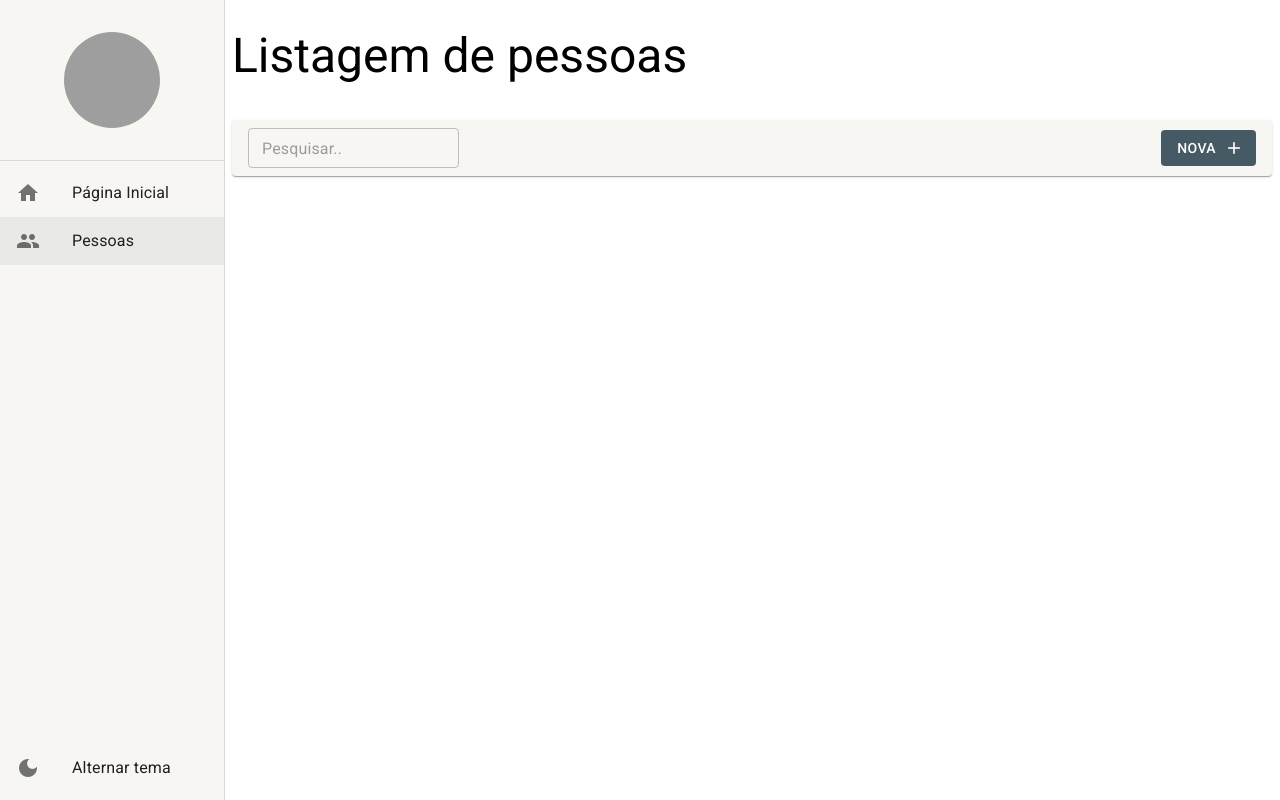
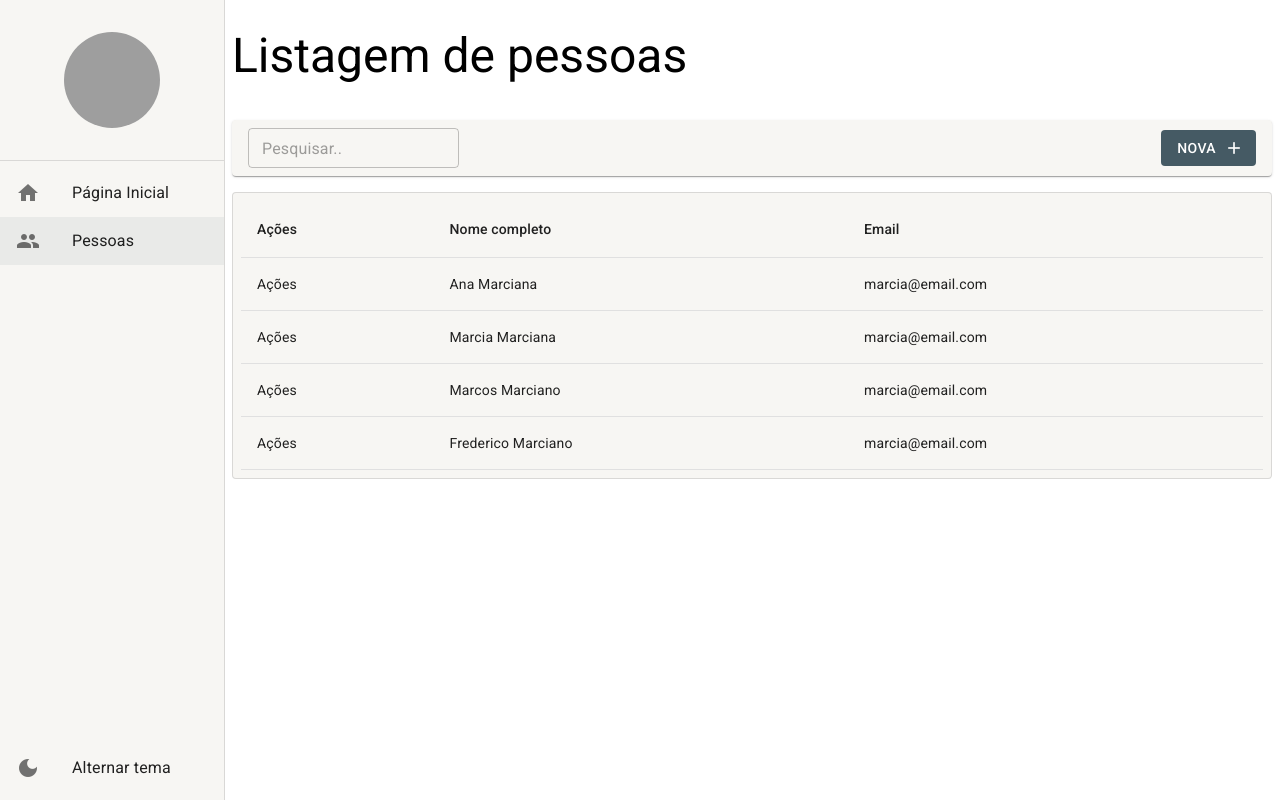
Before and after one commit to felipelouzeiro/city-monitor, a React (Create React App) app: page /pessoas in a window 1280 px wide. Built offline with nearby package versions, Linux system fonts and the light colour scheme; data requests are answered from the project's data file; grey boxes are pictures that could not be loaded.

Commit message:
:sparkles: feat: implementando tabela com listagem de pessoas

```diff
--- a/mock/database.json
+++ b/mock/database.json
@@ -3,7 +3,25 @@
     {
       "id": 1,
       "email": "marcia@email.com",
+      "nomeCompleto": "Ana Marciana",
+      "cidadeId": 1
+    },
+    {
+      "id": 2,
+      "email": "marcia@email.com",
       "nomeCompleto": "Marcia Marciana",
+      "cidadeId": 1
+    },
+    {
+      "id": 3,
+      "email": "marcia@email.com",
+      "nomeCompleto": "Marcos Marciano",
+      "cidadeId": 1
+    },
+    {
+      "id": 4,
+      "email": "marcia@email.com",
+      "nomeCompleto": "Frederico Marciano",
       "cidadeId": 1
     }
   ]
--- a/src/pages/pessoas/ListagemDePessoas.tsx
+++ b/src/pages/pessoas/ListagemDePessoas.tsx
@@ -1,26 +1,47 @@
-import { useEffect, useMemo } from 'react';
+import { useEffect, useMemo, useState } from 'react';
 import { useSearchParams } from 'react-router-dom';
 
 import { LayoutBaseDePagina } from '../../shared/layouts';
 import { FerramentasDaListagem } from '../../shared/components';
-import { PessoaService } from '../../shared/services/api/pessoas/PessoasService';
+import {
+  IListagemPessoa,
+  PessoaService,
+} from '../../shared/services/api/pessoas/PessoasService';
+import {
+  Paper,
+  Table,
+  TableBody,
+  TableCell,
+  TableContainer,
+  TableHead,
+  TableRow,
+} from '@mui/material';
 import { useDebounce } from '../../shared/hooks';
 
 export const ListagemDePessoas: React.FC = () => {
   const [searchParams, setSearchParams] = useSearchParams();
-  const { debounce } = useDebounce(3000);
+  const { debounce } = useDebounce();
+  const [rows, setRows] = useState<IListagemPessoa[]>([]);
+  const [totalCount, setTotalCount] = useState(0);
+  const [isLoading, setIsLoading] = useState(true);
 
   const busca = useMemo(() => {
     return searchParams.get('busca') || '';
   }, [searchParams]);
 
   useEffect(() => {
+    setIsLoading(true);
     debounce(() => {
       PessoaService.getAll(1, busca).then((result) => {
+        setIsLoading(false);
+
         if (result instanceof Error) {
           alert(result.message);
         } else {
           console.log(result);
+
+          setRows(result.data);
+          setTotalCount(result.totalCount);
         }
       });
     });
@@ -40,7 +61,30 @@
         />
       }
     >
-      {' '}
+      <TableContainer
+        component={Paper}
+        variant="outlined"
+        sx={{ margin: 1, padding: 1, width: 'auto' }}
+      >
+        <Table>
+          <TableHead>
+            <TableRow>
+              <TableCell>Ações</TableCell>
+              <TableCell>Nome completo</TableCell>
+              <TableCell>Email</TableCell>
+            </TableRow>
+          </TableHead>
+          <TableBody>
+            {rows.map((row) => (
+              <TableRow key={row.id}>
+                <TableCell>Ações</TableCell>
+                <TableCell>{row.nomeCompleto}</TableCell>
+                <TableCell>{row.email}</TableCell>
+              </TableRow>
+            ))}
+          </TableBody>
+        </Table>
+      </TableContainer>
     </LayoutBaseDePagina>
   );
 };
--- a/src/shared/services/api/pessoas/PessoasService.ts
+++ b/src/shared/services/api/pessoas/PessoasService.ts
@@ -1,14 +1,14 @@
 import { Environment } from '../../../environment';
 import { Api } from '../axios-config';
 
-interface IDetalhePessoa {
+export interface IDetalhePessoa {
   id: number;
   email: string;
   cidadeId: number;
   nomeCompleto: string;
 }
 
-interface IListagemPessoa {
+export interface IListagemPessoa {
   id: number;
   email: string;
   cidadeId: number;
```
